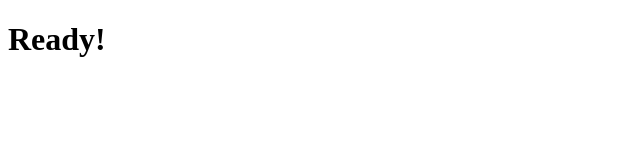
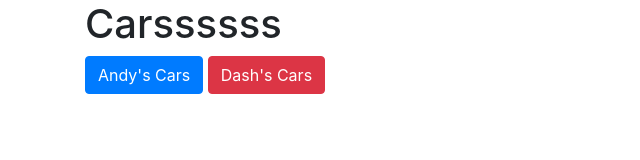
Before and after one commit to asherzog/car-crud-client, a plain HTML site: page index.html in a window 1280 px wide. Shown: the whole page, without its empty margins (0-640 px from the left). Drawn offline with nearby package versions, Linux system fonts and the light colour scheme.

Commit message:
created initial index page

```diff
--- a/index.html
+++ b/index.html
@@ -3,8 +3,14 @@
   <head>
     <meta charset="utf-8">
     <title>car-crud</title>
+    <script src="https://cdnjs.cloudflare.com/ajax/libs/jquery/3.1.1/jquery.min.js"></script>
+    <link rel="stylesheet" href='https://bootswatch.com/slate/bootstrap.css'>
   </head>
-  <body>
-    <h1>Ready!</h1>
+  <body class="container">
+    <header>
+      <h1>Carssssss</h1>
+      <a class="btn btn-primary"href="/user.html/?id=1">Andy's Cars</a>
+      <a class="btn btn-danger"href="/user.html/?id=2">Dash's Cars</a>
+    </header>
   </body>
 </html>
```
Also changed, not shown: scripts/user.js (added, +19 -0 lines), user.html (added, +19 -0 lines).
